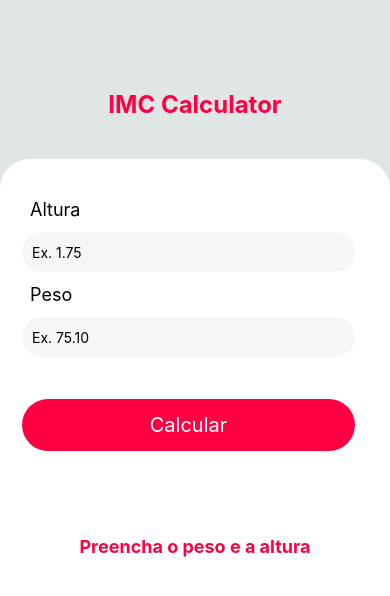
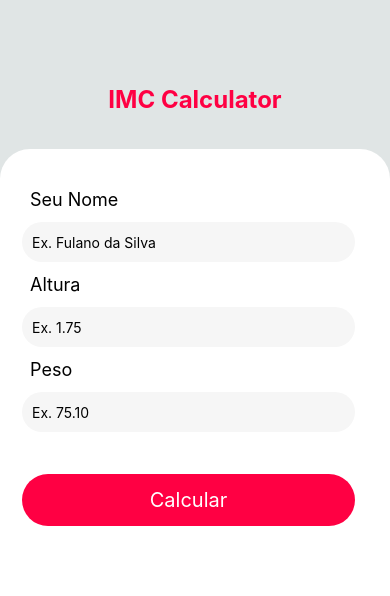
Before and after one commit to FilipeRosaPRG/health_bmi_app, a React Native app: screen / in a window 390 px wide. Shown: the top 596 px of the page. Built offline with nearby package versions, Linux system fonts and the light colour scheme.

Commit message:
Clean code

```diff
--- a/src/components/form/index.js
+++ b/src/components/form/index.js
@@ -7,13 +7,16 @@ export default function Form() {
 
     const [height, setHeight] = useState(null)
     const [weight, setWeight] = useState(null)
+    const [name, setName] = useState(null)
     const [messageImc, setMessageImc] = useState("Preencha o peso e a altura")
     const [imc, setImc] = useState(null)
     const [textButton, setTextButton] = useState("Calcular")
     const [errorMessage, setErrorMessage] = useState(null)
 
+
     function imcCalculator() {
-        return setImc((weight / (height * height)).toFixed(2))
+        let heightFormat = height.replace(",", ".")
+        return setImc((weight / (heightFormat * heightFormat)).toFixed(2))
     }
 
     function verificationImc() {
@@ -28,21 +31,30 @@ export default function Form() {
             imcCalculator()
             setHeight(null)
             setWeight(null)
+            setName(null)
             setMessageImc("Seu IMC é igual: ")
             setTextButton("Calcular novamente")
             setErrorMessage(null)
-            return
-        }
+        } else {
             setImc(null)
             setTextButton("Calcular")
             setMessageImc("Preencha o peso e a altura")
             verificationImc()
         }
-
+    }
 
     return (
         <View style={styles.formContext}>
-            <View style={styles.form}>
+            {imc == null ? <View style={styles.form}>
+                <Text style={styles.formLabel}>Seu Nome</Text>
+                <Text style={styles.errorMessage}>{errorMessage}</Text>
+                <TextInput
+                    style={styles.formInput}
+                    value={name}
+                    onChangeText={setName}
+                    placeholder="Ex. Fulano da Silva"
+                    keyboardType="default"
+                />
                 <Text style={styles.formLabel}>Altura</Text>
                 <Text style={styles.errorMessage}>{errorMessage}</Text>
                 <TextInput
@@ -50,7 +62,7 @@ export default function Form() {
                     onChangeText={setHeight}
                     value={height}
                     placeholder="Ex. 1.75"
-                    keyboardType="numbers-and-punctuation"
+                    keyboardType="numeric"
                 />
                 <Text style={styles.formLabel}>Peso</Text>
                 <Text style={styles.errorMessage}>{errorMessage}</Text>
@@ -59,21 +71,30 @@ export default function Form() {
                     onChangeText={setWeight}
                     value={weight}
                     placeholder="Ex. 75.10"
-                    keyboardType="numbers-and-punctuation"
+                    keyboardType="numeric"
                 />
-
                 <TouchableOpacity
                     style={styles.formButtonCalculator}
                     onPress={() => validationImc()}
                 >
                     <Text style={styles.textButtonCalculator}>{textButton}</Text>
                 </TouchableOpacity>
-
             </View>
+                :
+                <View style={styles.exibitionResultImc}>
                     <ResultImc
                         messageResultImc={messageImc}
                         resultImc={imc}
+                        nameImc={setName}
                     />
+                    <TouchableOpacity
+                        style={styles.formButtonCalculator}
+                        onPress={() => validationImc()}
+                    >
+                        <Text style={styles.textButtonCalculator}>{textButton}</Text>
+                    </TouchableOpacity>
+                </View>
+            }
         </View>
     );
 }
--- a/src/components/form/resultImc/index.js
+++ b/src/components/form/resultImc/index.js
@@ -1,12 +1,27 @@
 import React from "react"
-import { View, Text } from "react-native"
+import { View, Text, TouchableOpacity, Share } from "react-native"
 import styles from "./style";
 
-export default function ResultImc (props) {
-    return(
-        <View style={styles.resultImc}>
+export default function ResultImc(props) {
+
+    const onShare = async () => {
+        const result = await Share.share({
+            message: "O IMC do : " + props.nameImc + "é " + props.resultImc,
+        })
+    }
+
+    return (
+        <View style={styles.contextImc}>
             <Text style={styles.information}>{props.messageResultImc}</Text>
             <Text style={styles.numberImc}>{props.resultImc}</Text>
+            <View style={styles.boxShareButton}>
+                <TouchableOpacity
+                    onPress={onShare}
+                    style={styles.shared}
+                >
+                    <Text style={styles.sharedText}>Compartilhar</Text>
+                </TouchableOpacity>
+            </View>
         </View>
     );
 }
--- a/src/components/form/resultImc/style.js
+++ b/src/components/form/resultImc/style.js
@@ -1,6 +1,13 @@
 import { StyleSheet } from 'react-native'
 
 const styles = StyleSheet.create({
+    contextImc: {
+        flex: 1,
+        marginTop: 20,
+        paddingTop: 15,
+        alignItems: "center",
+        width: "100%",
+    },
     resultImc: {
         flex: 1,
         marginTop: 15,
@@ -11,13 +18,29 @@ const styles = StyleSheet.create({
     },
     numberImc: {
         fontSize: 48,
-        color:"#FF0043",
+        color: "#FF0043",
         fontWeight: "bold",
     },
     information: {
         fontSize: 18,
-        color:"#FF0043",
+        color: "#FF0043",
         fontWeight: "bold",
+    },
+    boxShareButton: {
+        width: "100%",
+        alignItems: "center",
+        marginBottom: 10,
+    },
+    shared: {
+        backgroundColor: "#1877f2",
+        borderRadius: 50,
+        paddingBottom: 5,
+        paddingTop: 5,
+    },
+    sharedText: {
+        color: "#ffffff",
+        fontWeight: "bold",
+        paddingHorizontal: 30,
     }
 });
 
--- a/src/components/form/style.js
+++ b/src/components/form/style.js
@@ -2,12 +2,10 @@ import { StyleSheet } from "react-native"
 
 const styles = StyleSheet.create({
     formContext: {
-        width: "100%",
-        height: "100%",
-        bottom: 0,
+        flex: 1,
+        marginTop: 30,
         backgroundColor: "#ffffff",
-        alignItems: "center",
-        marginTop: 30,
+        //alignItems: "center",
         borderTopLeftRadius: 30,
         borderTopRightRadius: 30,
     },
@@ -50,6 +48,10 @@ const styles = StyleSheet.create({
         color: "red",
         fontWeight: "bold",
         paddingLeft: 20,
+    },
+    exibitionResultImc: {
+        width: "100%",
+        height: "50%",
     }
 });
 
--- a/src/components/title/style.js
+++ b/src/components/title/style.js
@@ -4,7 +4,7 @@ const styles = StyleSheet.create({
     boxTitle: {
         alignItems: "center",
         justifyContent: "center",
-        padding: 10,
+        padding: 5,
     },
     textTitle: {
         color: "#FF0043",
```
Lines whose indentation alone changed are shown as unchanged.
